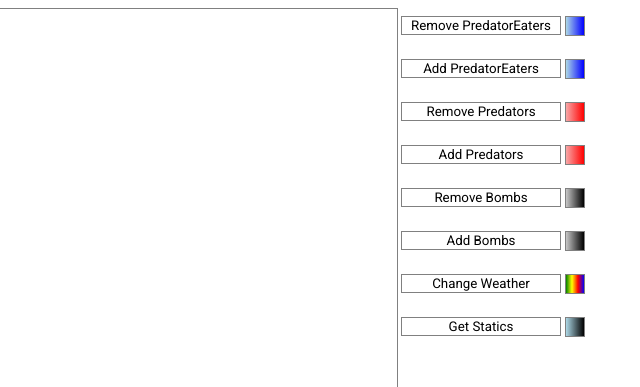
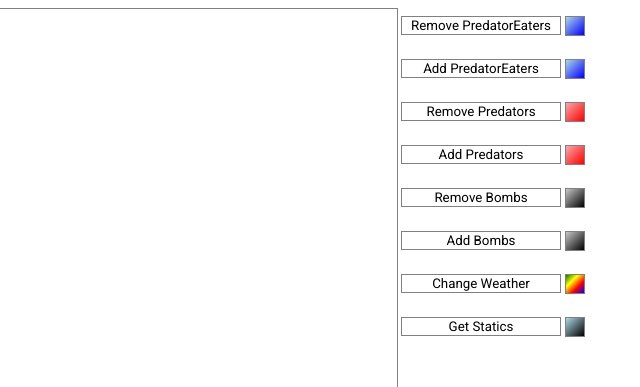
Before and after one commit to alienobserver/Game_Of_Life, a website: page Game/index.html in a window 1280 px wide. Shown: the top 387 px of the page, 362-1002 px from the left. Drawn offline with nearby package versions, Linux system fonts and the light colour scheme; no server answers.

Commit message:
Update. Everything is working

```diff
--- a/Game/index.html
+++ b/Game/index.html
@@ -190,21 +190,21 @@
     </script>
     <br>
     <button onclick="mode1()" class="button">Remove PredatorEaters</button>
-    <div style="background-image: linear-gradient(to right, lightblue, blue);"></div> <br> <br>
+    <div style="background-image: linear-gradient(to bottom right, lightblue, blue);"></div> <br> <br>
     <button onclick="mode2()" class="button">Add PredatorEaters</button>
-    <div style="background-image: linear-gradient(to right, lightblue, blue);"></div> <br> <br>
+    <div style="background-image: linear-gradient(to bottom right, lightblue, blue);"></div> <br> <br>
     <button onclick="mode3()" class="button">Remove Predators</button>
-    <div style="background-image: linear-gradient(to right, rgb(248, 168, 168), red);"></div> <br> <br>
+    <div style="background-image: linear-gradient(to bottom right, rgb(248, 168, 168), red);"></div> <br> <br>
     <button onclick="mode4()" class="button">Add Predators</button>
-    <div style="background-image: linear-gradient(to right, rgb(248, 168, 168), red);"></div> <br> <br>
+    <div style="background-image: linear-gradient(to bottom right, rgb(248, 168, 168), red);"></div> <br> <br>
     <button onclick="mode5()" class="button">Remove Bombs</button>
-    <div style="background-image: linear-gradient(to right, rgb(199, 199, 199), black);"></div> <br> <br>
+    <div style="background-image: linear-gradient(to bottom right, rgb(199, 199, 199), black);"></div> <br> <br>
     <button onclick="mode6()" class="button">Add Bombs</button>
-    <div style="background-image: linear-gradient(to right, rgb(199, 199, 199), black);"></div> <br> <br>
+    <div style="background-image: linear-gradient(to bottom right, rgb(199, 199, 199), black);"></div> <br> <br>
     <button onclick="change_weather()" class="button">Change Weather</button>
-    <div style="background-image: linear-gradient(to right, green, yellow, red, blue);"></div> <br> <br>
+    <div style="background-image: linear-gradient(to bottom right, green, yellow, red, blue);"></div> <br> <br>
     <button onclick="get_stat()" class="button">Get Statics</button>
-    <div style="background-image: linear-gradient(to right, lightblue, black);"></div> <br>
+    <div style="background-image: linear-gradient(to bottom right, lightblue, black);"></div> <br>
     <h4 id="statistics"></h4> <br> <br>
 	<table id="legend">
 		<tr>
--- a/Game/statistics.json
+++ b/Game/statistics.json
@@ -1 +1 @@
-{"grass":804,"grassEater":136,"predator":138,"predatorEater":98,"bomb":6,"personGenerator":1}
+{"grass":1581,"grassEater":173,"predator":116,"predatorEater":98,"bomb":6,"personGenerator":1}
```
